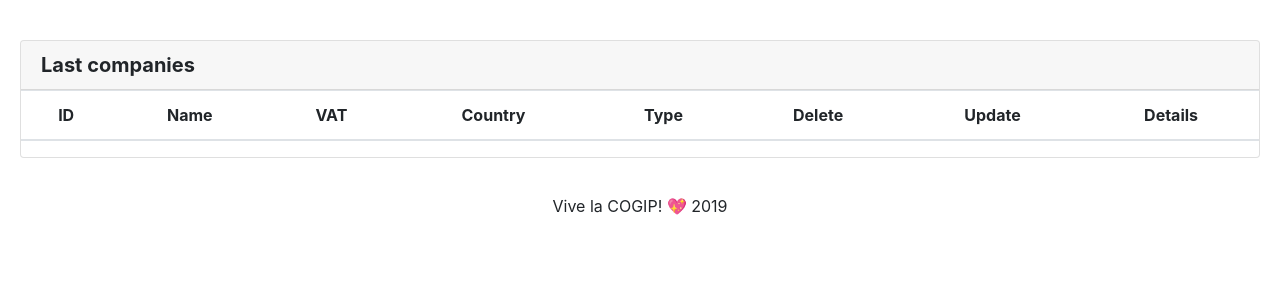
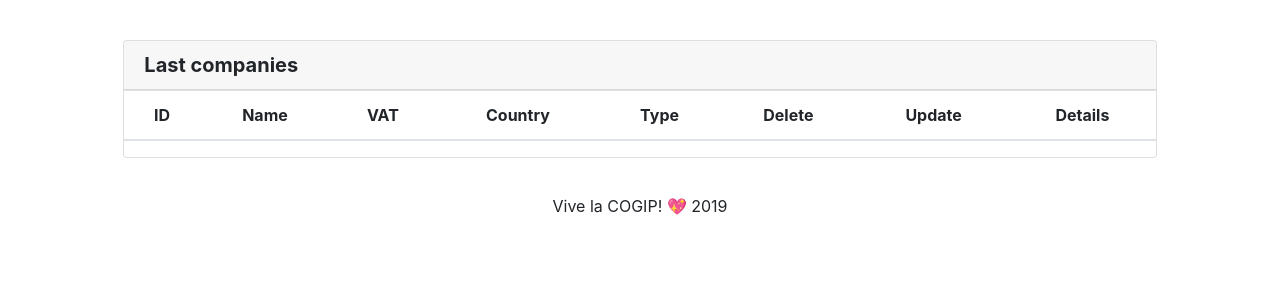
Before and after one commit to notfrancoistm/COGIP-App, a PHP site: page /compagnies in a window 1280 px wide. Shown: the part 80-380 px from the top of the page. Run offline with PHP 8.4, Linux system fonts and the light colour scheme; a user stored in the database is signed in; data comes from the database, SQL or seed files in the repository; data that the repository does not hold is empty.

Commit message:
minor changes

```diff
--- a/view/compagnies-view.php
+++ b/view/compagnies-view.php
@@ -1,5 +1,5 @@
 <div class="globalelement row justify-content-center">
-    <div class="card text-center col-md-12">
+    <div class="card text-center col-md-10">
         <h5 class="row card-header">
         <strong class="companies">Last companies</strong>
         </h5>
```
